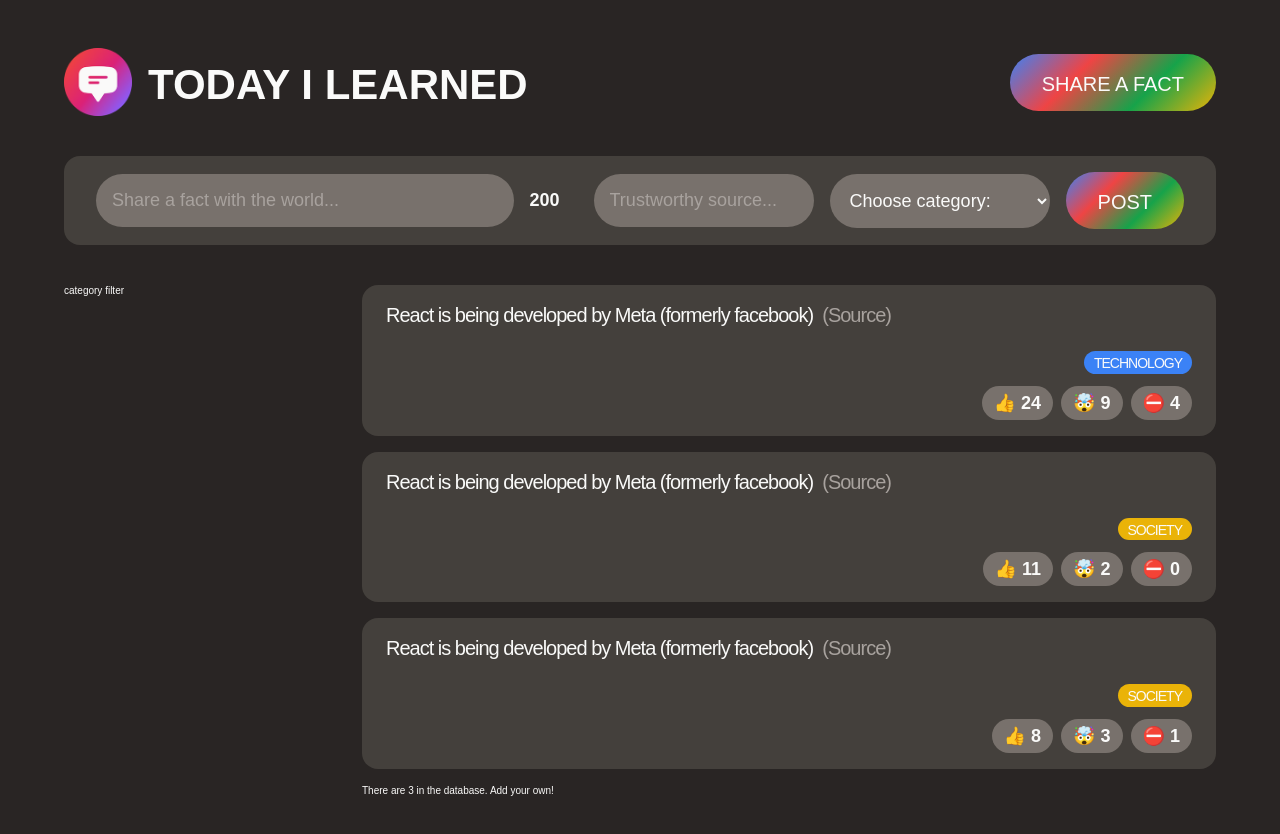
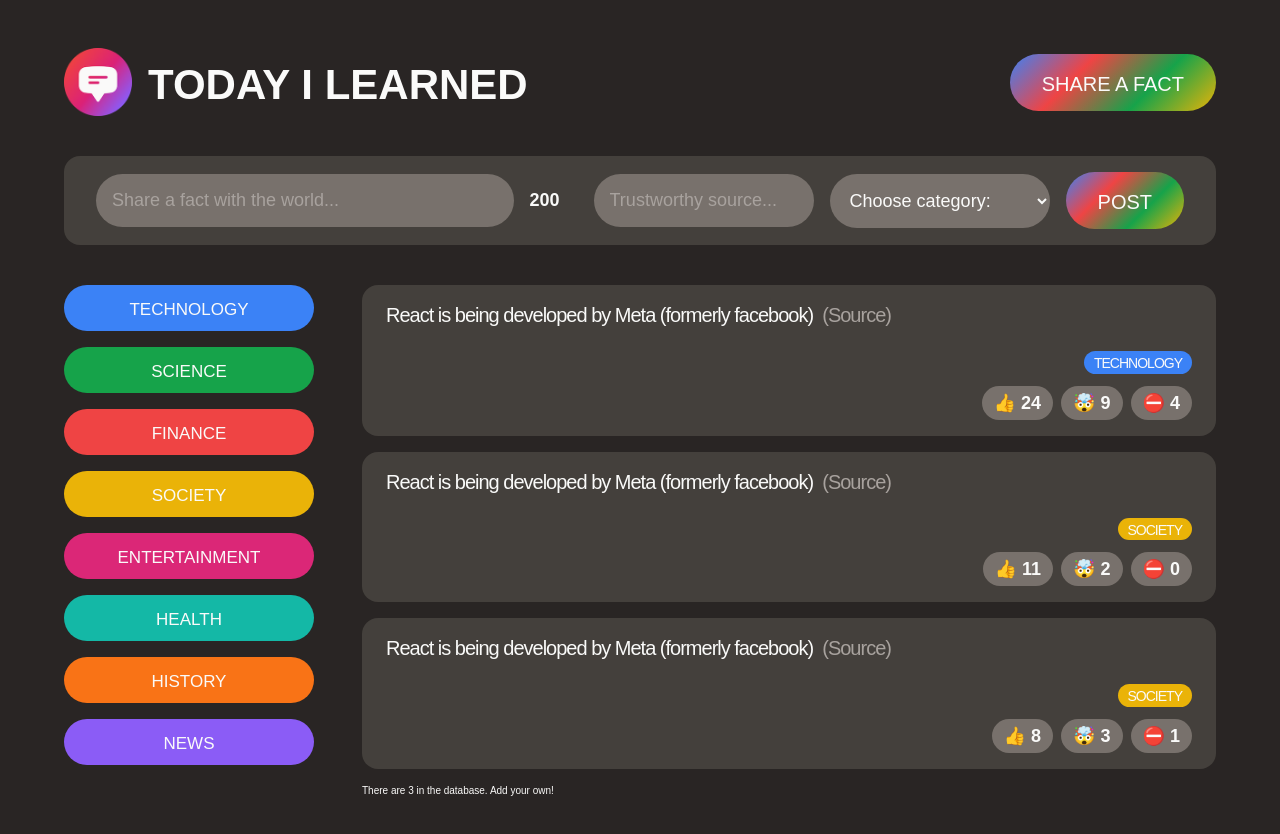
Before and after one commit to chinmay-gupta-2003/Fact-Frenzy, a React (Create React App) app: page / in a window 1280 px wide. Shown: the top 834 px of the page. Built offline with nearby package versions, Linux system fonts and the light colour scheme; a web font is replaced by a local one.

Commit message:
renndering category list

```diff
--- a/src/components/categoryFilter.jsx
+++ b/src/components/categoryFilter.jsx
@@ -1,5 +1,31 @@
+const CATEGORIES = [
+  { name: "technology", color: "#3b82f6" },
+  { name: "science", color: "#16a34a" },
+  { name: "finance", color: "#ef4444" },
+  { name: "society", color: "#eab308" },
+  { name: "entertainment", color: "#db2777" },
+  { name: "health", color: "#14b8a6" },
+  { name: "history", color: "#f97316" },
+  { name: "news", color: "#8b5cf6" },
+];
+
 const CategoryFilter = (props) => {
-  return <aside>category filter</aside>;
+  return (
+    <aside>
+      <ul>
+        {CATEGORIES.map((category) => (
+          <li key={category.color} className="category">
+            <button
+              className="btn btn-category"
+              style={{ backgroundColor: category.color }}
+            >
+              {category.name}
+            </button>
+          </li>
+        ))}
+      </ul>
+    </aside>
+  );
 };
 
 export default CategoryFilter;
```
